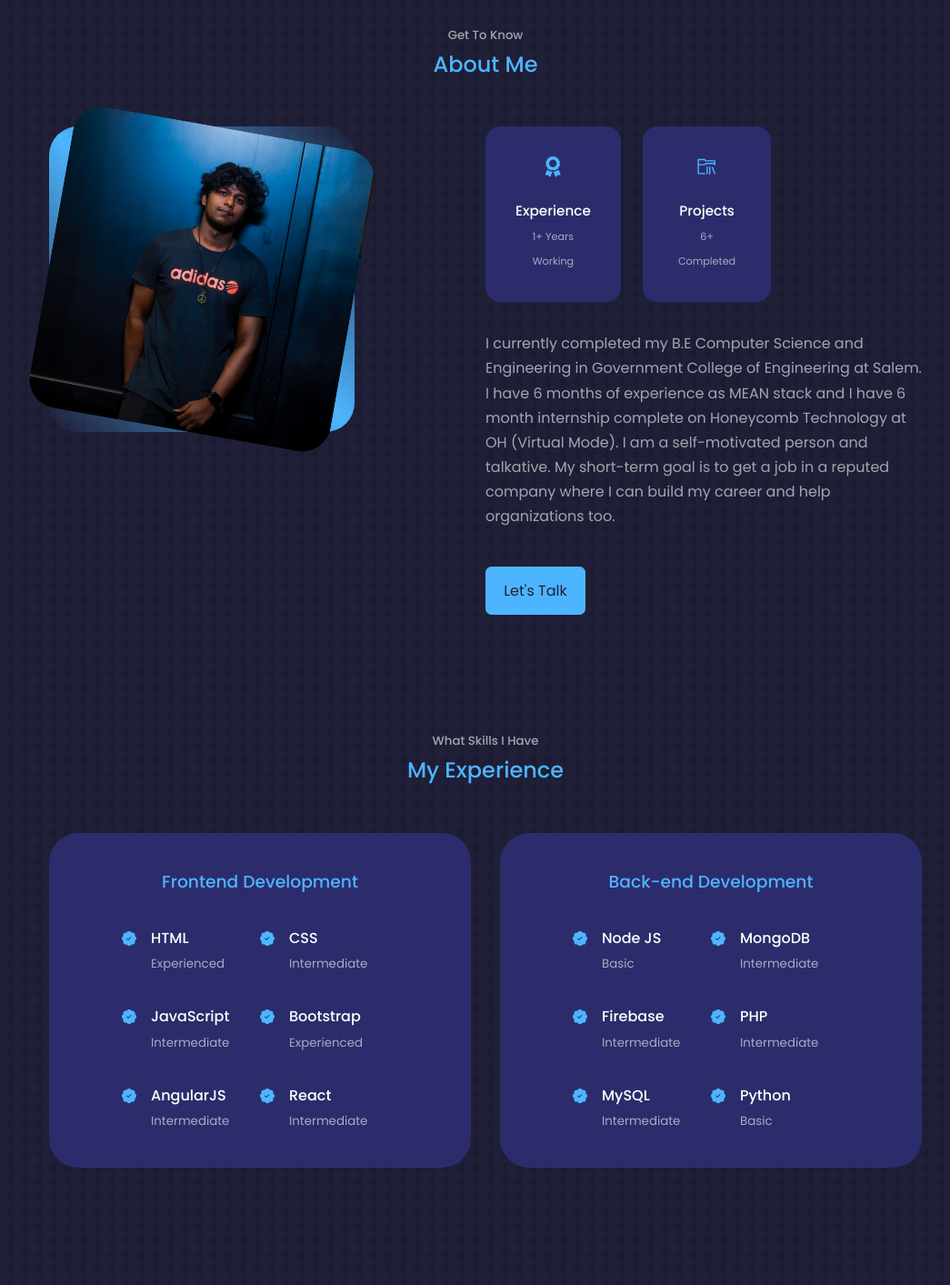
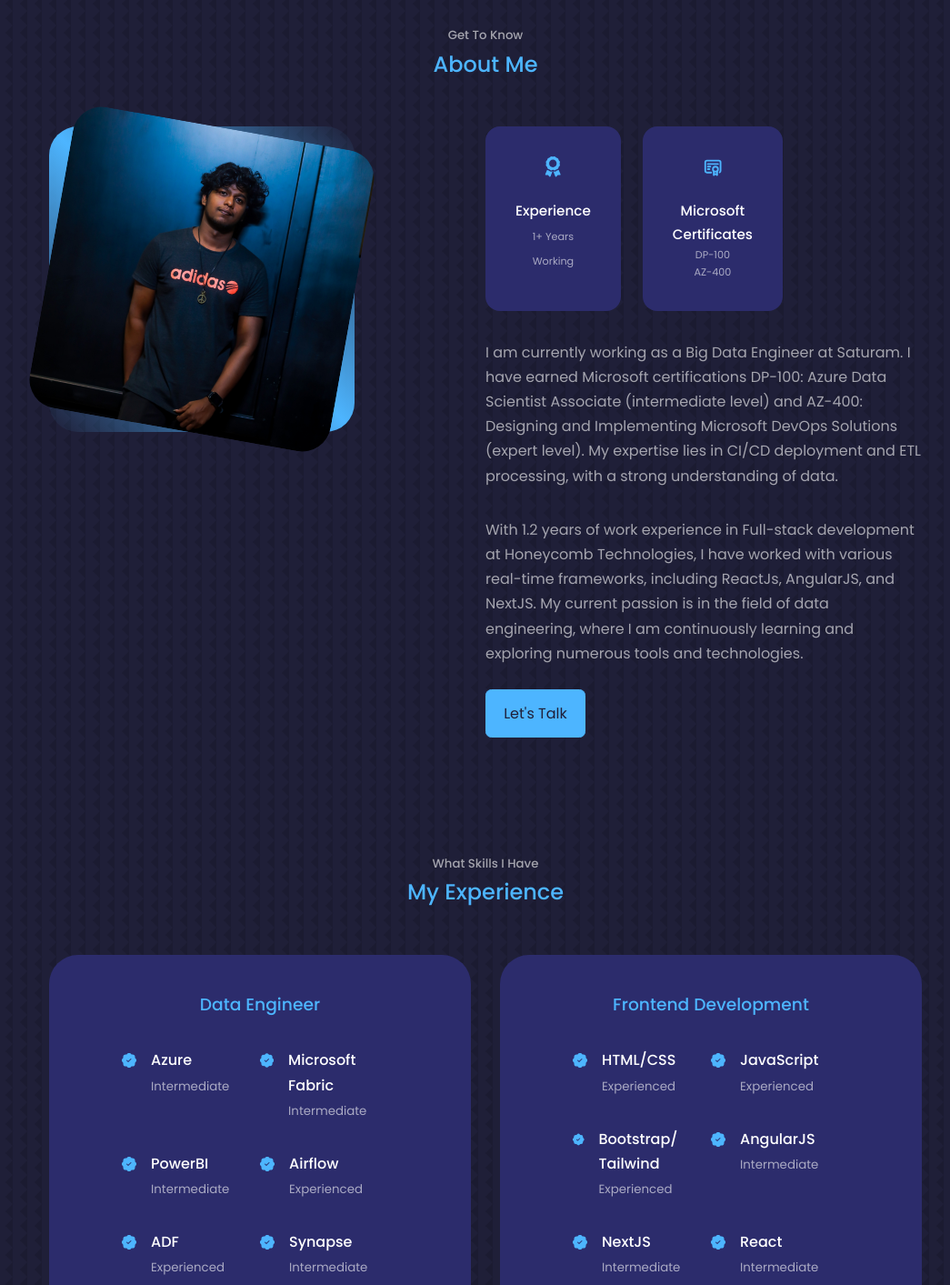
Before and after one commit to Vinothjv10/React-1, a React (Create React App) app: page / in a window 1280 px wide. Shown: the part 900-2313 px from the top of the page at 91% size, without its empty margins (106-1151 px from the left). Built offline with nearby package versions, Linux system fonts and the light colour scheme.

Commit message:
datails updation

```diff
--- a/package.json
+++ b/package.json
@@ -10,7 +10,7 @@
     "emailjs-com": "^3.2.0",
     "react": "^18.2.0",
     "react-dom": "^18.2.0",
-    "react-icons": "^4.7.1",
+    "react-icons": "^4.12.0",
     "react-scripts": "5.0.1",
     "swiper": "^8.4.6",
     "web-vitals": "^2.1.4"
--- a/src/components/about/About.jsx
+++ b/src/components/about/About.jsx
@@ -2,7 +2,7 @@ import React from 'react';
 import './about.css';
 import ME from '../../assets/me-about-2.jpg';
 import { FaAward } from 'react-icons/fa';
-// import { FiUsers } from 'react-icons/fi';
+import { TbCertificate } from 'react-icons/tb';
 import { VscFolderLibrary } from 'react-icons/vsc'
 
 const About = () => {
@@ -26,24 +26,32 @@ const About = () => {
                             <small>1+ Years Working</small>
                         </article>
 
+                        <article className='about__card'>
+                            <TbCertificate className='about__icon' />
+                            <h5>Microsoft Certificates</h5>
+                            <div className="tags-container">
+                                <small>DP-100</small>
+                                <small>AZ-400</small>
+                            </div>
+                        </article>
+
                         {/* <article className='about__card'>
-                            <FiUsers className='about__icon' />
-                            <h5>Clients</h5>
-                            <small>200+ Worldwide</small>
-                        </article> */}
-
-                        <article className='about__card'>
                             <VscFolderLibrary className='about__icon' />
                             <h5>Projects</h5>
                             <small>6+ Completed</small>
-                        </article>
+                        </article> */}
 
                     </div>
+                    <div className="">
+                        <div className='content-p'>
+                        I am currently working as a Big Data Engineer at Saturam. I have earned Microsoft certifications DP-100: Azure Data Scientist Associate (intermediate level) and AZ-400: Designing and Implementing Microsoft DevOps Solutions (expert level). My expertise lies in CI/CD deployment and ETL processing, with a strong understanding of data.
 
-                    <p>
-                        I currently completed my B.E Computer Science and Engineering in Government College of Engineering at Salem. I have 6 months of experience as MEAN stack and I have 6 month internship complete on Honeycomb Technology at OH (Virtual Mode). I am a self-motivated person and talkative. My short-term goal is to get a job in a reputed company where I can build my career and help organizations too.
+                        </div>
+                        <div className='content-p'>
+                        With 1.2 years of work experience in Full-stack development at Honeycomb Technologies, I have worked with various real-time frameworks, including ReactJs, AngularJS, and NextJS. My current passion is in the field of data engineering, where I am continuously learning and exploring numerous tools and technologies.
 
-                    </p>
+                        </div>
+                    </div>
 
                     <a href="#contact" className='btn btn-primary'>
                         Let's Talk
--- a/src/components/about/about.css
+++ b/src/components/about/about.css
@@ -62,6 +62,13 @@
     margin-bottom: 1rem;
 }
 
+.tags-container {
+    display: flex;
+    flex-direction: column;
+    gap: 0px; /* Adjust the gap size as needed */
+}
+
+
 .about__card h5 {
     font-size: 0.95rem;
 }
@@ -73,6 +80,11 @@
 
 .about__content p {
     margin: 2rem 0 2.6rem;
+    color: var(--color-light);
+}
+
+.content-p {
+    margin: 2rem 0 1.6rem;
     color: var(--color-light);
 }
 
--- a/src/components/experience/Experience.jsx
+++ b/src/components/experience/Experience.jsx
@@ -10,12 +10,65 @@ const Experience = () => {
 
             <div className="container experience__container">
                 <div className="experience__frontend">
+                    <h3>Data Engineer</h3>
+                    <div className="experience__content">
+                        <article className='experience__details'>
+                            <BsPatchCheckFill className='experience__details-icon' />
+                            <div className="">
+                                <h4>Azure</h4>
+                                <small className='text-light'>Intermediate</small>
+                            </div>
+                        </article>
+
+                        <article className='experience__details'>
+                            <BsPatchCheckFill className='experience__details-icon' />
+                            <div>
+                                <h4>Microsoft Fabric</h4>
+                                <small className='text-light'>Intermediate</small>
+                            </div>
+                        </article>
+
+                        <article className='experience__details'>
+                            <BsPatchCheckFill className='experience__details-icon' />
+                            <div className="">
+                                <h4>PowerBI</h4>
+                                <small className='text-light'>Intermediate</small>
+                            </div>
+                        </article>
+
+                        <article className='experience__details'>
+                            <BsPatchCheckFill className='experience__details-icon' />
+                            <div className="">
+                                <h4>Airflow</h4>
+                                <small className='text-light'>Experienced</small>
+                            </div>
+                        </article>
+
+                        <article className='experience__details'>
+                            <BsPatchCheckFill className='experience__details-icon' />
+                            <div className="">
+                                <h4>ADF</h4>
+                                <small className='text-light'>Experienced</small>
+                            </div>
+                        </article>
+
+                        <article className='experience__details'>
+                            <BsPatchCheckFill className='experience__details-icon' />
+                            <div className="">
+                                <h4>Synapse</h4>
+                                <small className='text-light'>Intermediate</small>
+                            </div>
+                        </article>
+                    </div>
+                </div>
+
+                <div className="experience__frontend">
                     <h3>Frontend Development</h3>
                     <div className="experience__content">
                         <article className='experience__details'>
                             <BsPatchCheckFill className='experience__details-icon' />
                             <div className="">
-                                <h4>HTML</h4>
+                                <h4>HTML/CSS</h4>
                                 <small className='text-light'>Experienced</small>
                             </div>
                         </article>
@@ -23,23 +76,16 @@ const Experience = () => {
                         <article className='experience__details'>
                             <BsPatchCheckFill className='experience__details-icon' />
                             <div>
-                                <h4>CSS</h4>
-                                <small className='text-light'>Intermediate</small>
+                                <h4>JavaScript</h4>
+                                <small className='text-light'>Experienced</small>
                             </div>
                         </article>
 
                         <article className='experience__details'>
                             <BsPatchCheckFill className='experience__details-icon' />
                             <div className="">
-                                <h4>JavaScript</h4>
-                                <small className='text-light'>Intermediate</small>
-                            </div>
-                        </article>
-
-                        <article className='experience__details'>
-                            <BsPatchCheckFill className='experience__details-icon' />
-                            <div className="">
-                                <h4>Bootstrap</h4>
+                                <h4>Bootstrap/
+                                    Tailwind</h4>
                                 <small className='text-light'>Experienced</small>
                             </div>
                         </article>
@@ -48,6 +94,14 @@ const Experience = () => {
                             <BsPatchCheckFill className='experience__details-icon' />
                             <div className="">
                                 <h4>AngularJS</h4>
+                                <small className='text-light'>Intermediate</small>
+                            </div>
+                        </article>
+
+                        <article className='experience__details'>
+                            <BsPatchCheckFill className='experience__details-icon' />
+                            <div className="">
+                                <h4>NextJS</h4>
                                 <small className='text-light'>Intermediate</small>
                             </div>
                         </article>
@@ -101,7 +155,9 @@ const Experience = () => {
                         <article className='experience__details'>
                             <BsPatchCheckFill className='experience__details-icon' />
                             <div className="">
-                                <h4>MySQL</h4>
+                                <h4>MySQL/
+                                PostgreSQL/
+                                MSSQL</h4>
                                 <small className='text-light'>Intermediate</small>
                             </div>
                         </article>
@@ -110,12 +166,65 @@ const Experience = () => {
                             <BsPatchCheckFill className='experience__details-icon' />
                             <div className="">
                                 <h4>Python</h4>
-                                <small className='text-light'>Basic</small>
+                                <small className='text-light'>Experienced</small>
                             </div>
                         </article>
                     </div>
 
                 </div>
+
+                {/* <div className="experience__frontend">
+                    <h3>Data Engineer</h3>
+                    <div className="experience__content">
+                        <article className='experience__details'>
+                            <BsPatchCheckFill className='experience__details-icon' />
+                            <div className="">
+                                <h4>Azure</h4>
+                                <small className='text-light'>Intermediate</small>
+                            </div>
+                        </article>
+
+                        <article className='experience__details'>
+                            <BsPatchCheckFill className='experience__details-icon' />
+                            <div>
+                                <h4>Microsoft Fabric</h4>
+                                <small className='text-light'>Intermediate</small>
+                            </div>
+                        </article>
+
+                        <article className='experience__details'>
+                            <BsPatchCheckFill className='experience__details-icon' />
+                            <div className="">
+                                <h4>PowerBI</h4>
+                                <small className='text-light'>Intermediate</small>
+                            </div>
+                        </article>
+
+                        <article className='experience__details'>
+                            <BsPatchCheckFill className='experience__details-icon' />
+                            <div className="">
+                                <h4>Airflow</h4>
+                                <small className='text-light'>Experienced</small>
+                            </div>
+                        </article>
+
+                        <article className='experience__details'>
+                            <BsPatchCheckFill className='experience__details-icon' />
+                            <div className="">
+                                <h4>ADF</h4>
+                                <small className='text-light'>Intermediate</small>
+                            </div>
+                        </article>
+
+                        <article className='experience__details'>
+                            <BsPatchCheckFill className='experience__details-icon' />
+                            <div className="">
+                                <h4>Synapse</h4>
+                                <small className='text-light'>Intermediate</small>
+                            </div>
+                        </article>
+                    </div>
+                </div> */}
             </div>
         </section>
     )
--- a/src/components/header/Header.jsx
+++ b/src/components/header/Header.jsx
@@ -10,9 +10,9 @@ const Header = () => {
         <header>
             <div className="container header__container">
                 <h5>Hello I'm</h5>
-                <h1>Vinoth</h1>
+                <h1>Vinoth J</h1>
                 <h5 className="text-light">
-                    Web Developer
+                    Big Data Engineer
                 </h5>
 
                 <CTA />
```
Also changed, not shown: 1 other file (tests, documents, lock files or other folders).
